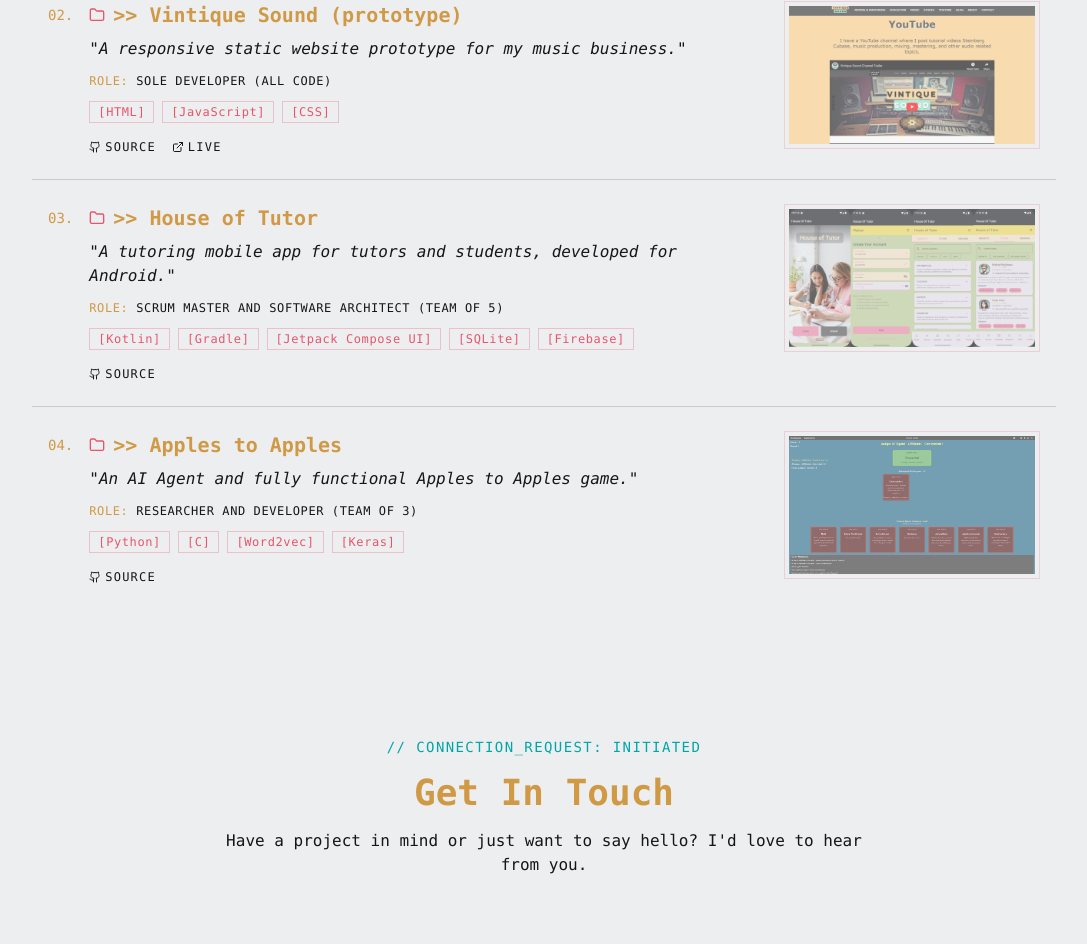
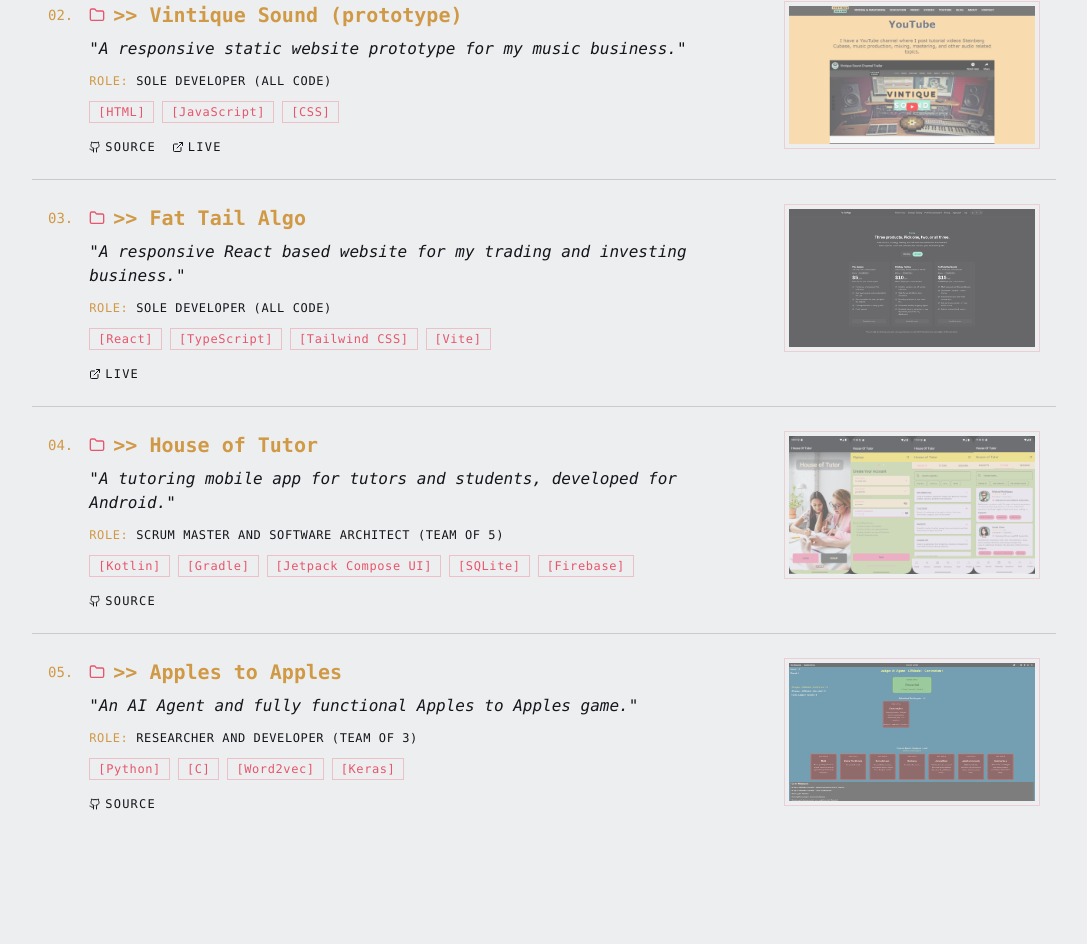
Before and after one commit to kevanoullio/kevanoullio.github.io, a React (Vite) app: page / in a window 1280 px wide. Shown: the part 2233-3177 px from the top of the page, without its empty margins (96-1183 px from the left). Built offline with nearby package versions, Linux system fonts and the light colour scheme.

Commit message:
Added fat tail algo website as a new project.

```diff
--- a/src/pages/Projects.tsx
+++ b/src/pages/Projects.tsx
@@ -27,6 +27,16 @@ const projects = [
     role: "Sole Developer (all code)",
     repoUrl: "https://github.com/kevanoullio/vintique-sound-website-prototype",
     liveUrl: "https://kevanoullio.github.io/vintique-sound-website-prototype/"
+  },
+  {
+    title: "Fat Tail Algo",
+    description: "A responsive React based website for my trading and investing business.",
+    image: "/project_cards/fat_tail_algo_website-preview.png",
+    tags: ["Website", "React", "TypeScript", "Tailwind CSS", "Vite"],
+    categories: ["Website", "Trading", "Investing"],
+    technologies: ["React", "TypeScript", "Tailwind CSS", "Vite"],
+    role: "Sole Developer (all code)",
+    liveUrl: "https://fattailalgo.dev"
   },
   {
     title: "House of Tutor",
```
Also changed, not shown: public/project_cards/fat_tail_algo_website-preview.png (added).
